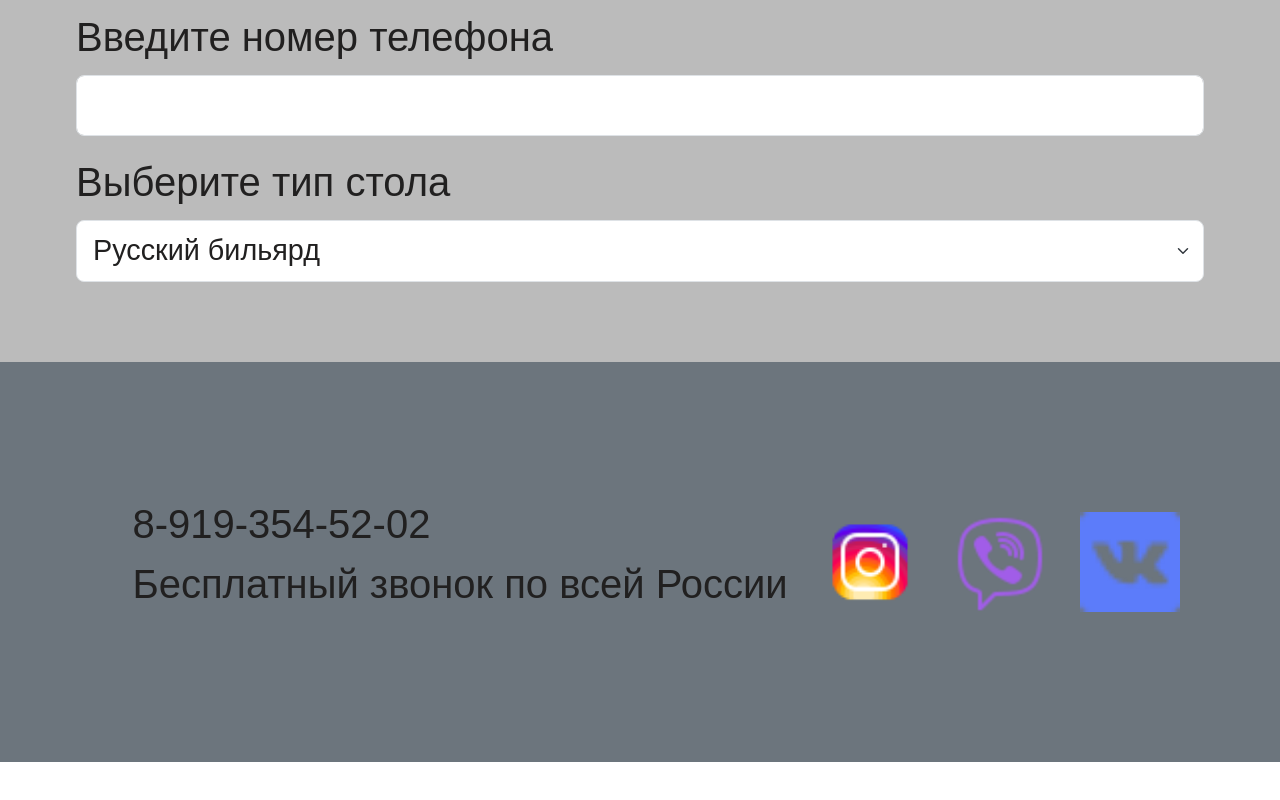
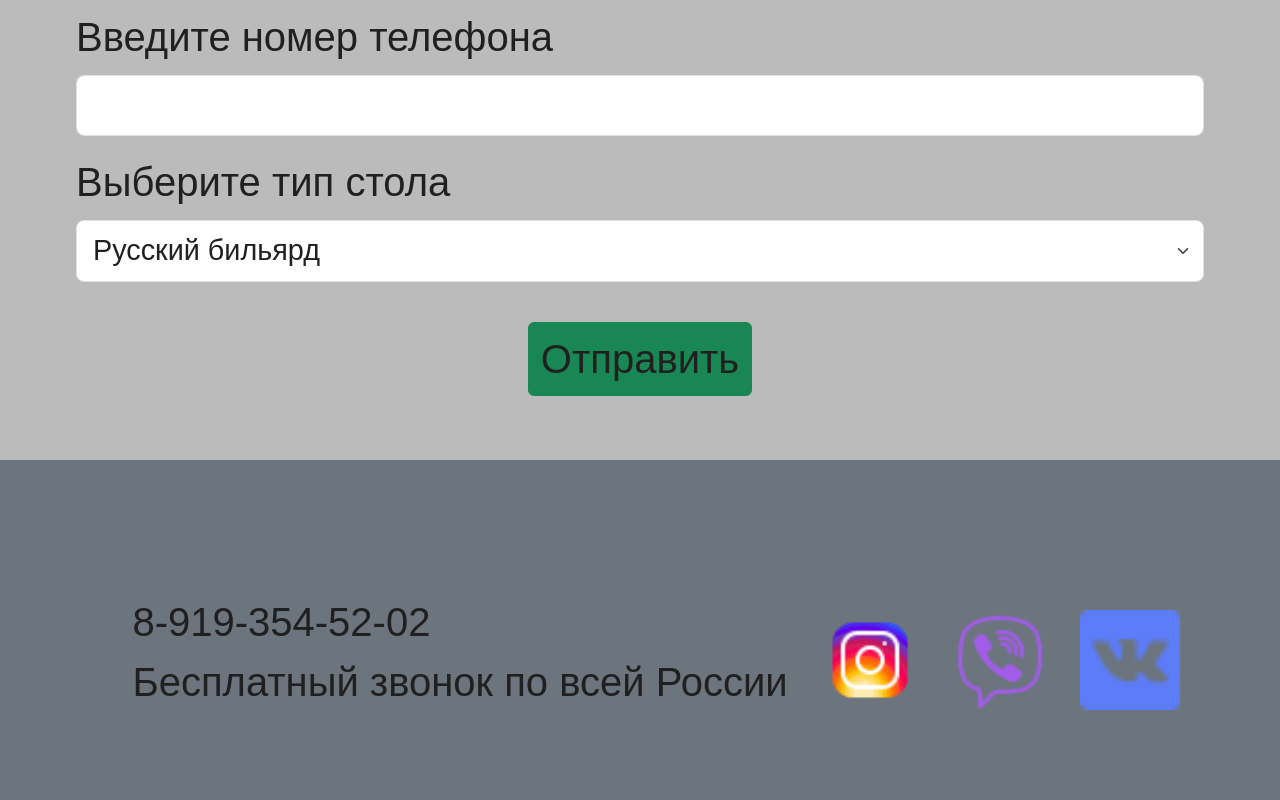
Before and after one commit to khomyakov362/pool, a plain HTML site: page form.html in a window 1280 px wide. Shown: the part 730-1530 px from the top of the page. Before the commit the page ends 1492 px from the top, so only its background shows below. Drawn offline with nearby package versions, Linux system fonts and the light colour scheme.

Commit message:
Added submit button, cleaned up styles

```diff
--- a/form.html
+++ b/form.html
@@ -53,6 +53,7 @@
                         <option value="snooker">Снукер</option>
                     </select>
                 </div>
+                <button id="submit-button" type="submit" class="btn btn-success important-text">Отправить</button>
             </form>
         </section>
     </main>
--- a/style.css
+++ b/style.css
@@ -27,12 +27,6 @@ header nav {
     padding: 20px 20px;
     height: 200px;
 }
-
-/*
-header nav > * {
-    display: block;
-}
-*/
 
 #logo {
     width: 15%;
@@ -111,3 +105,9 @@ footer p {
     display: block;
     width: 100px;
 }
+
+#submit-button {
+    margin-top: 40px;
+    display: block;
+    justify-self: center;
+}
```
